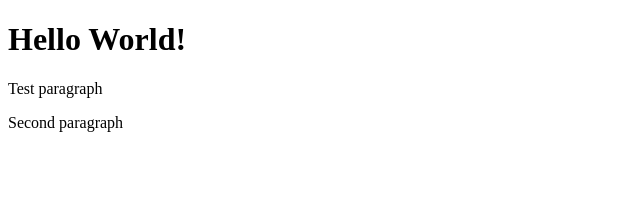
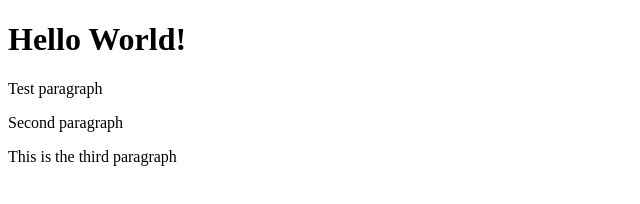
Before and after one commit to taiji7331/bootstrap4-course, a website: page index.html in a window 1280 px wide. Shown: the whole page, without its empty margins (0-640 px from the left). Drawn offline with Linux system fonts and the light colour scheme.

Commit message:
fourth commit

```diff
--- a/git test/index.html
+++ b/index.html
@@ -6,5 +6,6 @@
     <h1>Hello World!</h1>
     <p>Test paragraph</p>
     <p>Second paragraph</p>
+    <p>This is the third paragraph</p>
   </body>
 </html>
```
Also changed, not shown: package.json (added, +24 -0 lines), 2 other files.
